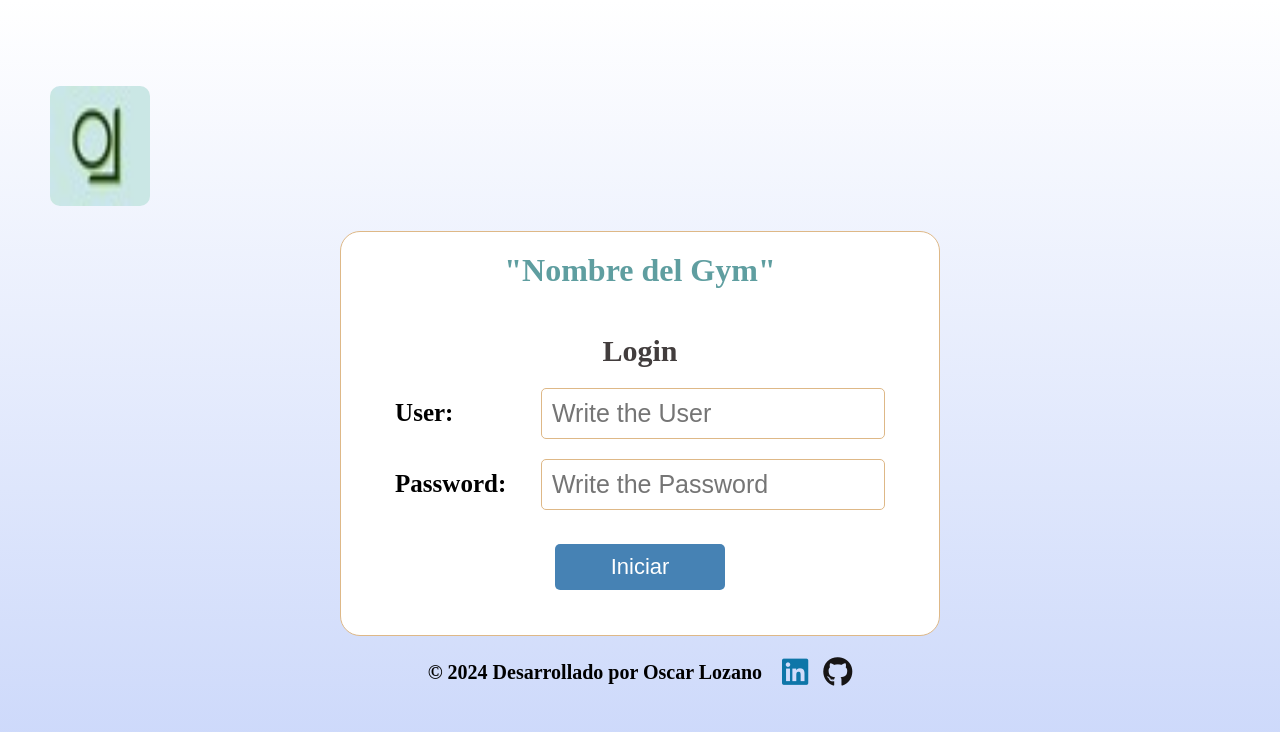
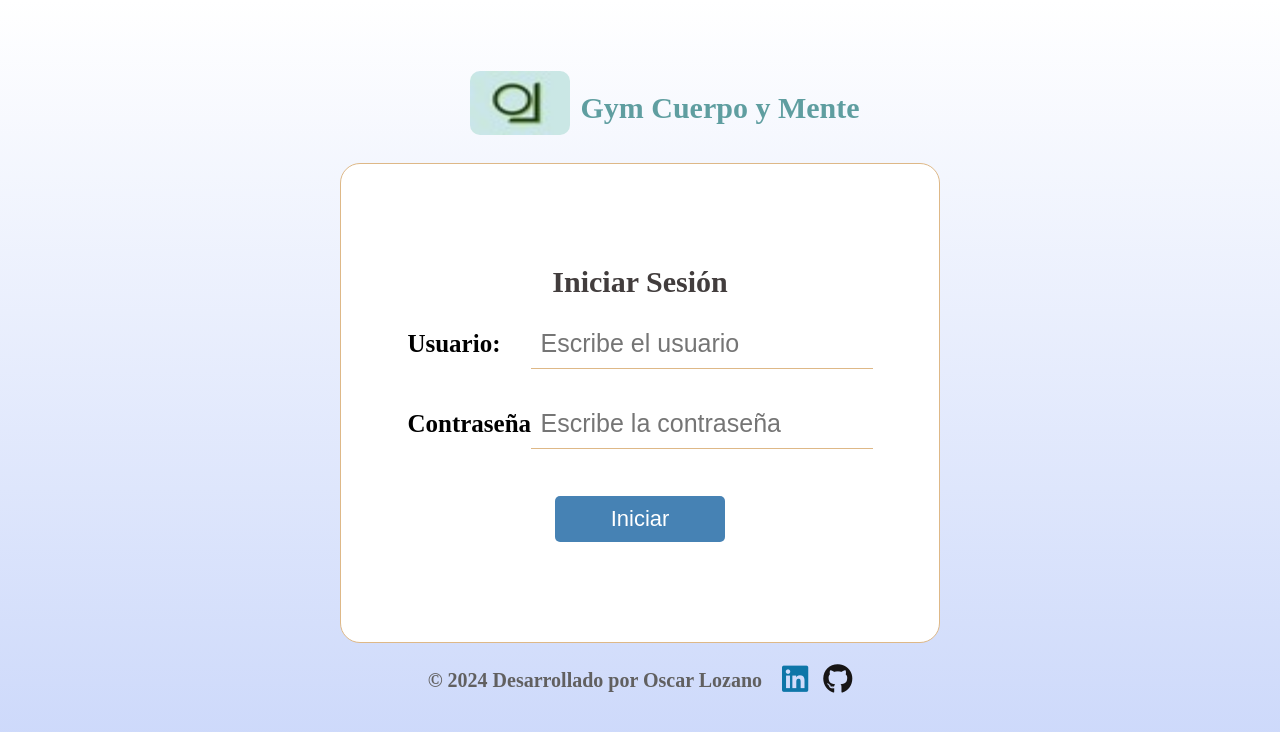
Before and after one commit to Olozano1194/Gimnasio, a Django app: page / in a window 1280 px wide. Shown: the top 732 px of the page. Run offline with Django 5.2, Linux system fonts and the light colour scheme.

Commit message:
Se le realizaron unos cambios de estilos y maquetación al login

```diff
--- a/gimnasioApp/static/css/login/mobile.css
+++ b/gimnasioApp/static/css/login/mobile.css
@@ -22,25 +22,32 @@ body {
     justify-content: center;
     align-items: center;
     flex-direction: column;
-
 }
 
 header {
     width: 100%;
-    height: 20vh;
+    /* height: 20vh; */
     display: flex;
-    justify-content: left;
+    justify-content: center;
     align-items: center;
+    gap: 1rem;
+    padding-bottom: 2rem;
+}
+
+header .logo {
+    width: 15%;
+    height: 80%;
+    border-radius: 1rem;
+}
+
+header .title {
+    text-align: center;
+    color: cadetblue;
+    font-size: 3rem;
     padding-top: 2rem;
-    padding-left: 2rem;
     padding-bottom: 1rem;
 }
 
-header .logo {
-    width: 20%;
-    height: 80%;
-    border-radius: 1rem;
-}
 
 header .logo:hover {
     transform: scale(1.1);
@@ -48,8 +55,9 @@ header .logo:hover {
 
 main {
     width: 85%;
+    height: 60vh;
     display: flex;
-    justify-content: center;
+    /* justify-content: center; */
     align-items: center;
     flex-direction: column;
     background: #fff;
@@ -57,31 +65,25 @@ main {
     border-radius: 2rem;
 }
 
-main .title {
-    text-align: center;
-    color: cadetblue;
-    font-size: 3.2rem;
-    padding-top: 2rem;
-    padding-bottom: 1rem;
-}
-
 /* formulario */
 main form {
     width: 100%;
+    height: 100%;
     display: flex;
     justify-content: center;
     align-items: center;
     flex-direction: column;
     gap: 1rem;
     font-size: 2rem;
-    padding: 1.5rem;
+    padding-left: 1.5rem;
+    padding-right: 1.5rem;
 }
 
 main form .titletwo {
     text-align: center;
     color: #423d3d;
     font-size: 2.5rem;
-    padding-top: 2rem;
+    /* padding-top: 2rem; */
     padding-bottom: 1rem;
 }
 
@@ -95,7 +97,8 @@ main form .containerForm {
     display: flex;
     justify-content: space-evenly;
     align-items: center;
-    gap: 3.5rem;
+    /* gap: 3.5rem; */
+    padding-bottom: 1rem;
 
 }
 
@@ -105,9 +108,10 @@ main form .containerForm .label {
 }
 
 main form .containerForm .inputs {
-    border-radius: .5rem;
-    border: .1rem solid burlywood;
+    border-bottom: .1rem solid burlywood;
+    color: #838181;
     padding: .5rem;
+    outline: none;
 }
 
 main form .btn {
@@ -117,7 +121,7 @@ main form .btn {
     color: #fff;
     cursor: pointer;
     font-size: 2rem;
-    margin: 1.4rem 0 3rem 0;
+    margin-top: 1.7rem;
     padding: .5rem;
     text-align: center;
     width: 15rem;
@@ -141,6 +145,7 @@ footer {
 }
 
 footer .copy{
+    color: #616060;
     font-size: 1.7rem;
     font-weight: 600;
 }
--- a/gimnasioApp/templates/login/login.html
+++ b/gimnasioApp/templates/login/login.html
@@ -24,29 +24,27 @@
 <body>
     <header>
         <img src="{% static 'img/logoOscar1.jpeg' %}" alt="logoDesarrollador" class="logo">
+        <h1 class="title">Gym Cuerpo y Mente</h1>
     </header>
 
     <main>
-        <h1 class="title">"Nombre del Gym"</h1>
+        <form action="" method="POST">
+            {% csrf_token %}
+            <h2 class="titletwo">Iniciar Sesión</h2>
 
-        <form action="" method="POST">
-            <h2 class="titletwo">Login</h2>
-
-            {% csrf_token %}
             {% if error  %}
-
             <div class="errorViews">
                 {{error}}
             </div>
+            {% endif %}
 
-            {% endif %}
             <div class="containerForm">
-                <label class="label users" for="user">User:</label>
-                <input type="text" id="user" class="inputs " name="user" placeholder="Write the User">
+                <label class="label users" for="user">Usuario:</label>
+                <input type="text" id="user" class="inputs " name="user" placeholder="Escribe el usuario">
             </div>
             <div class="containerForm">
-                <label class="label" for="password">Password:</label>
-                <input type="password" name="password" class="inputs pass" id="password" placeholder="Write the Password">
+                <label class="label" for="password">Contraseña:</label>
+                <input type="password" name="password" class="inputs pass" id="password" placeholder="Escribe la contraseña">
             </div>
             <button class="btn">Iniciar</button>
         </form>
@@ -68,5 +66,6 @@
         </div>
 
     </footer>
+
 </body>
 </html>
```
